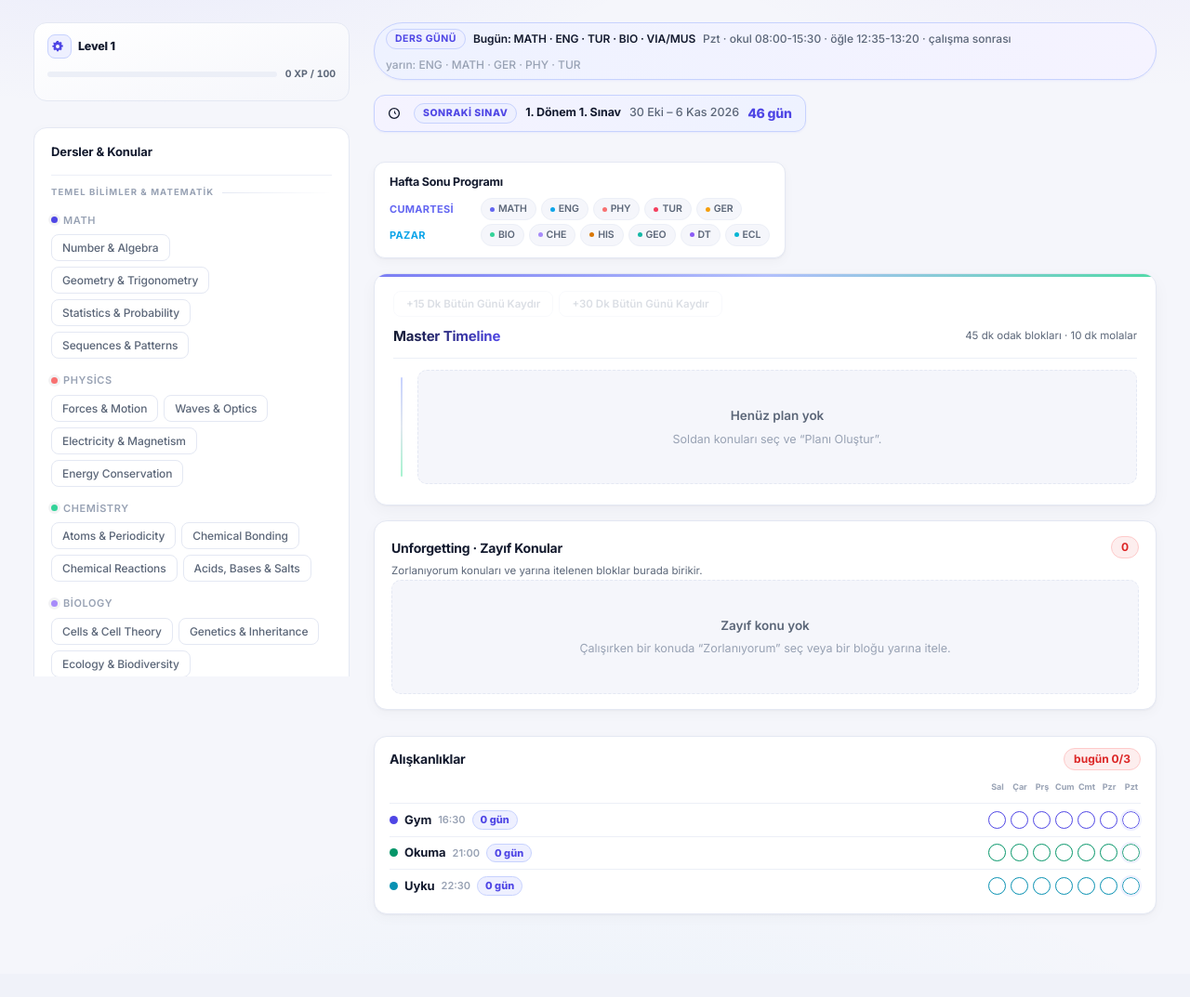
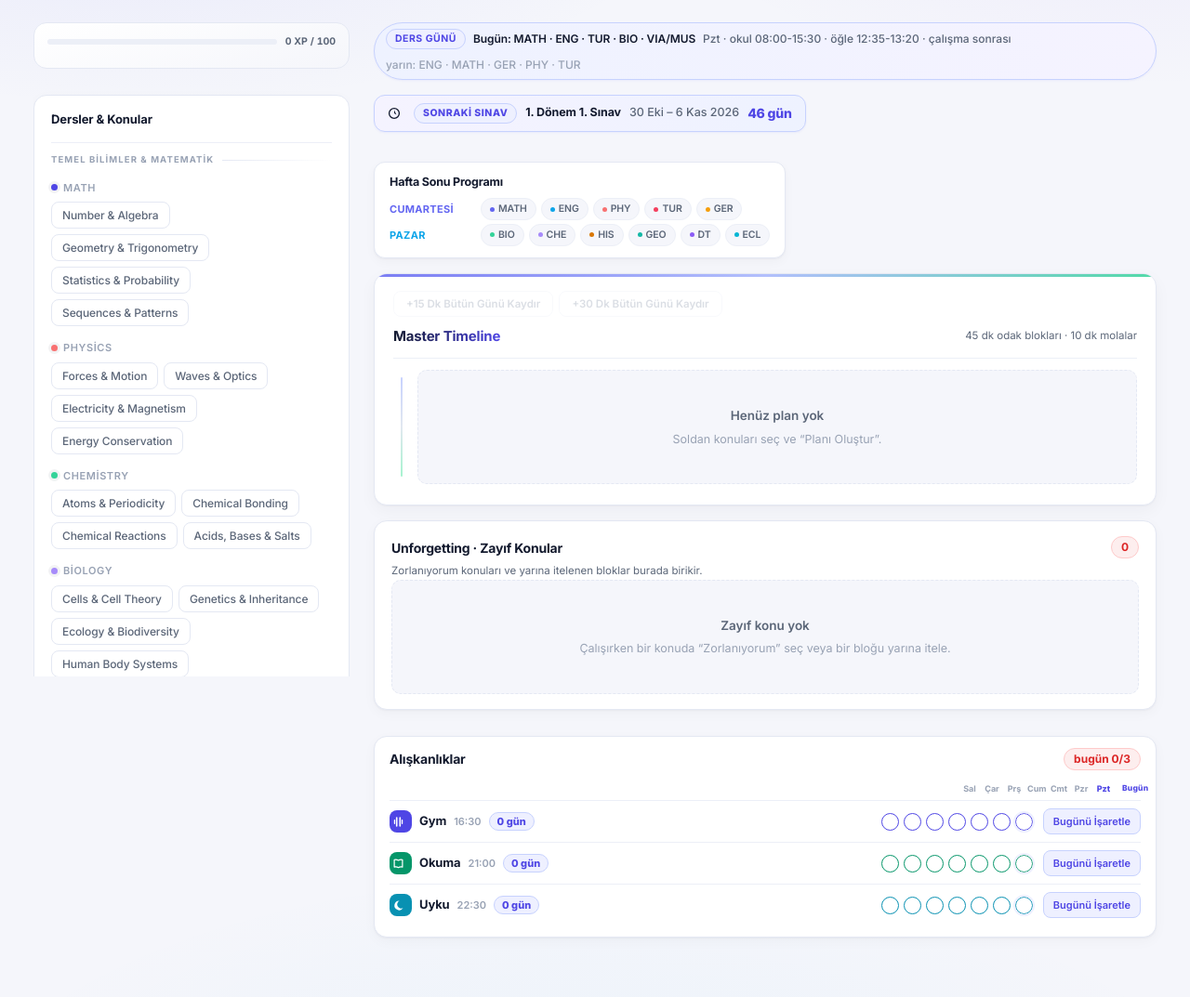
Before and after one commit to OzNova/Oztudy, a Flask app: page / in a window 1280 px wide. Shown: the part 56-1129 px from the top of the page at 93% size. Before the commit the page ends 1039 px from the top, so only its background shows below. Run offline with Flask 3, Linux system fonts and the light colour scheme; data that the repository does not hold is empty.

Commit message:
feat: drop Level/modules from game card; habit icons + Bugün toggle button + reminders at habit times

```diff
--- a/Planner/app.py
+++ b/Planner/app.py
@@ -61,18 +61,37 @@ def _next_exam(weeks, today=None):
     return best
 
 HABIT_DEFAULTS = [
-    {"id": "gym", "label": "Gym", "time": "16:30", "color": "#4F46E5"},
-    {"id": "okuma", "label": "Okuma", "time": "21:00", "color": "#059669"},
-    {"id": "uyku", "label": "Uyku", "time": "22:30", "color": "#0891B2"},
+    {"id": "gym", "label": "Gym", "time": "16:30", "color": "#4F46E5", "icon": "gym"},
+    {"id": "okuma", "label": "Okuma", "time": "21:00", "color": "#059669", "icon": "book"},
+    {"id": "uyku", "label": "Uyku", "time": "22:30", "color": "#0891B2", "icon": "moon"},
 ]
 HABIT_COLORS = ["#4F46E5", "#059669", "#D97706", "#DB2777", "#0891B2", "#7C3AED"]
+
+
+def _habit_icon(label):
+    low = str(label or "").lower()
+    if any(k in low for k in ("gym", "spor", "antrenman", "egzersiz", "fitness")):
+        return "gym"
+    if any(k in low for k in ("uyku", "uyu", "sleep")):
+        return "moon"
+    if any(k in low for k in ("oku", "okuma", "kitap", "read")):
+        return "book"
+    return "flag"
 
 
 def _habits_for(doc):
     habits = doc.get("habits")
     if not isinstance(habits, list) or not habits:
         return [dict(h) for h in HABIT_DEFAULTS]
-    return habits
+    out = []
+    for h in habits:
+        item = dict(h)
+        if not item.get("icon"):
+            item["icon"] = _habit_icon(item.get("label"))
+        if not item.get("color"):
+            item["color"] = HABIT_COLORS[len(out) % len(HABIT_COLORS)]
+        out.append(item)
+    return out
 
 
 def _habit_track(doc):
@@ -997,7 +1016,8 @@ def save_habits():
                 hid = "h%d" % (len(habits) + 100 + i)
             seen.add(hid)
             color = old["color"] if old else HABIT_COLORS[len(habits) % len(HABIT_COLORS)]
-            habits.append({"id": hid, "label": label, "time": time_s or "", "color": color})
+            icon = old["icon"] if (old and old.get("icon")) else _habit_icon(label)
+            habits.append({"id": hid, "label": label, "time": time_s or "", "color": color, "icon": icon})
         existing_ids = {h["id"] for h in habits}
         track = _habit_track(doc)
         track = {date_key: [hid for hid in ids if hid in existing_ids] for date_key, ids in track.items()}
--- a/Planner/templates/index.html
+++ b/Planner/templates/index.html
@@ -151,18 +151,8 @@ body{background-color:var(--bg);color:var(--text);font-family:var(--font);font-s
 /* ============ Game card (progress + streak + badges) ============ */
 .game-card{margin-bottom:14px;background:linear-gradient(165deg,var(--surface),var(--bg));
   border:1px solid var(--border);border-radius:14px;padding:12px 14px;}
-.gc-top{display:flex;align-items:center;justify-content:space-between;gap:8px;margin-bottom:9px}
-.gc-top .gc-base{display:flex;align-items:center;gap:7px;min-width:0}
-.gc-icon{width:26px;height:26px;border-radius:8px;background:var(--primary-soft);border:1px solid var(--primary-line);
-  display:flex;align-items:center;justify-content:center;color:var(--primary);flex:none}
-.gc-icon .ic{width:14px;height:14px}
-.gc-base.damaged .gc-icon{opacity:.45;filter:grayscale(.7)}
-.gc-label{font-weight:800;font-size:12.5px;color:var(--text);letter-spacing:-0.2px;white-space:nowrap}
-.gc-modules{display:flex;gap:3px}
-.gc-mod{width:7px;height:7px;border-radius:2px;background:var(--primary);opacity:.85}
-.gc-mod.dmg{background:var(--border);opacity:.4}
-.gc-streak{flex:none;font-size:10.5px;font-weight:800;color:var(--primary);padding:3px 9px;
-  background:var(--primary-soft);border:1px solid var(--primary-line);border-radius:999px;white-space:nowrap}
+.gc-streak{display:inline-block;margin-bottom:8px;font-size:11px;font-weight:800;color:var(--primary);
+  padding:3px 10px;background:var(--primary-soft);border:1px solid var(--primary-line);border-radius:999px;white-space:nowrap}
 .gc-xp{display:flex;align-items:center;gap:9px;margin-bottom:8px}
 .gc-bar{flex:1;height:6px;border-radius:999px;background:var(--border-soft);overflow:hidden;min-width:60px}
 .gc-fill{height:100%;border-radius:999px;background:linear-gradient(90deg,#6366F1,#34D399);
@@ -488,21 +478,28 @@ body{background-color:var(--bg);color:var(--text);font-family:var(--font);font-s
 
 .habits-card{padding:12px 16px;margin-top:12px}
 .habits-list{margin-top:2px}
-.habit-row{display:flex;align-items:center;gap:10px;padding:7px 0;border-top:1px solid var(--border-soft,var(--border))}
+.habit-row{display:flex;align-items:center;gap:12px;padding:8px 0;border-top:1px solid var(--border-soft,var(--border))}
 .habit-row:first-child{border-top:0}
-.hmeta{display:flex;align-items:center;gap:7px;min-width:0;flex-shrink:1}
-.hdot{width:9px;height:9px;border-radius:50%;flex:none}
+.habit-row.head{padding-bottom:3px}
+.hmeta{display:flex;align-items:center;gap:8px;min-width:0;flex-shrink:1}
+.hico{width:24px;height:24px;border-radius:8px;flex:none;display:flex;align-items:center;justify-content:center;color:#fff}
+.hico .ic{width:13px;height:13px}
 .hname{font-size:13px;font-weight:700;color:var(--text);letter-spacing:-0.1px;white-space:nowrap;overflow:hidden;text-overflow:ellipsis}
 .httime{font-size:11px;color:var(--faint);font-weight:600;white-space:nowrap}
 .hstreak{font-size:11px;font-weight:800;color:var(--primary);padding:1px 8px;background:var(--primary-soft);border:1px solid var(--primary-line);border-radius:999px;flex:none;white-space:nowrap}
-.hgrid{margin-left:auto;display:grid;grid-template-columns:repeat(7,20px);gap:4px;flex:none}
-.hk{width:20px;height:14px;font-size:9px;text-align:center;color:var(--faint);font-weight:700;line-height:14px}
-.hc{width:19px;height:19px;border-radius:50%;border:1px solid var(--border);background:transparent;padding:0;cursor:default;transition:all .12s ease}
-.hc.today{border-color:var(--faint)}
-.hc.today.clickable{outline:2px solid var(--primary-soft);cursor:pointer}
-.hc.today.clickable:hover{border-color:var(--primary-line);outline-color:var(--primary-line)}
+.hright{margin-left:auto;display:flex;align-items:center;gap:10px;flex:none}
+.hgrid{display:grid;grid-template-columns:repeat(7,20px);gap:4px}
+.hk{width:20px;height:13px;font-size:9px;text-align:center;color:var(--faint);font-weight:700;line-height:13px}
+.hk.today{color:var(--primary);font-weight:800}
+.hb{width:20px;font-size:8.5px;text-align:center;color:var(--primary);font-weight:800;letter-spacing:.2px}
+.hc{width:19px;height:19px;border-radius:50%;border:1px solid var(--border);background:transparent;display:block;transition:all .12s ease}
+.hc.today{outline:2px solid var(--primary-soft)}
 .hc.on{background:var(--primary);border-color:var(--primary)}
 .hc.today.on{outline-color:var(--primary-soft)}
+.htoday{font:600 11px var(--font);color:var(--primary);background:var(--primary-soft);border:1px solid var(--primary-line);
+  border-radius:8px;padding:6px 10px;cursor:pointer;white-space:nowrap;transition:all .12s ease;min-width:64px}
+.htoday:hover{border-color:var(--primary)}
+.htoday.on{color:var(--success);background:var(--success-soft);border-color:var(--success-line);cursor:default}
 :root[data-theme="dark"] .hc{background:transparent}
 :root[data-theme="dark"] .hc.on{background:var(--primary);border-color:var(--primary)}
 
@@ -661,6 +658,23 @@ body{background-color:var(--bg);color:var(--text);font-family:var(--font);font-s
       <circle cx="8" cy="8" r="6.2" fill="none" stroke="currentColor" stroke-width="1.5"/>
       <path fill="currentColor" d="M8 4v4l2.8 1.6"/>
     </symbol>
+    <symbol id="i-gym" viewBox="0 0 16 16">
+      <rect x="9.2" y="1.6" width="2" height="12.8" rx="1" fill="currentColor"/>
+      <rect x="4.8" y="1.6" width="2" height="12.8" rx="1" fill="currentColor"/>
+      <rect x="2.2" y="4.9" width="1.6" height="6.2" rx="0.8" fill="currentColor"/>
+      <rect x="12.2" y="4.9" width="1.6" height="6.2" rx="0.8" fill="currentColor"/>
+    </symbol>
+    <symbol id="i-moon" viewBox="0 0 16 16">
+      <path fill="currentColor" d="M9.4 1.8a6.2 6.2 0 1 0 4.8 9.6 5 5 0 0 1-4.8-9.6z"/>
+    </symbol>
+    <symbol id="i-book" viewBox="0 0 16 16">
+      <path fill="none" stroke="currentColor" stroke-width="1.5" stroke-linejoin="round" d="M8 3.6C6.6 2.7 4.6 2.5 2.6 2.8v9.6c2-.3 4-.1 5.4.8 1.4-.9 3.4-1.1 5.4-.8V2.8c-2-.3-4-.1-5.4.8z"/>
+      <path fill="currentColor" d="M8 3.6v9.6"/>
+    </symbol>
+    <symbol id="i-flag" viewBox="0 0 16 16">
+      <path fill="none" stroke="currentColor" stroke-width="1.6" stroke-linejoin="round" d="M3 14V2.5"/>
+      <path fill="currentColor" d="M3 3c2.4-1 4.4-.6 5.4 0 1.2.8 2.6.7 4.6-.3v5.6c-2 1-3.4 1.1-4.6.3-1-.6-3-1-5.4 0z"/>
+    </symbol>
   </defs>
 </svg>
 
@@ -701,14 +715,7 @@ body{background-color:var(--bg);color:var(--text);font-family:var(--font);font-s
 
       <!-- Game card -->
       <div class="game-card" id="game-card">
-        <div class="gc-top">
-          <div class="gc-base" id="gc-base">
-            <span class="gc-icon"><svg class="ic"><use href="#i-gear"/></svg></span>
-            <span class="gc-label" id="gc-level">Level 1</span>
-            <span class="gc-modules" id="gc-modules"></span>
-          </div>
-          <span class="gc-streak" id="gc-streak" hidden></span>
-        </div>
+        <div class="gc-streak" id="gc-streak" hidden></div>
         <div class="gc-xp">
           <div class="gc-bar"><div class="gc-fill" id="gc-fill"></div></div>
           <span class="gc-xp-num" id="gc-xp">0 XP</span>
@@ -1306,14 +1313,6 @@ body{background-color:var(--bg);color:var(--text);font-family:var(--font);font-s
     }).catch(function(){});
   }
   function renderGame(g){
-    var lv = $("gc-level"); if (lv) lv.textContent = "Level " + g.level;
-    var md = $("gc-modules");
-    if (md){
-      md.innerHTML = "";
-      for (var i = 0; i < g.base_modules; i++){
-        var m = document.createElement("span"); m.className = "gc-mod"; md.appendChild(m);
-      }
-    }
     var fl = $("gc-fill");
     if (fl) fl.style.width = Math.min(100, ((g.xp % (g.xp_next || 100)) / (g.xp_next || 100)) * 100).toFixed(1) + "%";
     var xn = $("gc-xp"); if (xn) xn.textContent = g.xp + " XP / " + g.xp_next;
@@ -1322,7 +1321,6 @@ body{background-color:var(--bg);color:var(--text);font-family:var(--font);font-s
       if (g.streak > 0){ gs.textContent = g.streak + " gün seri"; gs.hidden = false; }
       else gs.hidden = true;
     }
-    var bi = $("gc-base"); if (bi) bi.classList.toggle("damaged", g.base_health === "damaged");
     var bc = $("gc-badges");
     if (bc){
       var BADGE_TR = {
@@ -2755,6 +2753,11 @@ body{background-color:var(--bg);color:var(--text);font-family:var(--font);font-s
 
   var HABIT_DAY_NAMES = ["Pzr", "Pzt", "Sal", "Çar", "Prş", "Cum", "Cmt"];
   var habitState = null;
+  function habitIconHtml(h){
+    var ic = (h && h.icon) || "flag";
+    if (["gym", "moon", "book", "flag"].indexOf(ic) === -1) ic = "flag";
+    return '<svg class="ic"><use href="#i-' + ic + '"/></svg>';
+  }
   function renderHabits(data){
     var list = $("habits-list");
     if (!list) return;
@@ -2772,7 +2775,7 @@ body{background-color:var(--bg);color:var(--text);font-family:var(--font);font-s
       return;
     }
     var hrow = document.createElement("div");
-    hrow.className = "habit-row";
+    hrow.className = "habit-row head";
     var hmeta = document.createElement("div");
     hmeta.className = "hmeta";
     hmeta.style.visibility = "hidden";
@@ -2781,16 +2784,23 @@ body{background-color:var(--bg);color:var(--text);font-family:var(--font);font-s
     hsp.textContent = ".";
     hmeta.appendChild(hsp);
     hrow.appendChild(hmeta);
+    var hright = document.createElement("div");
+    hright.className = "hright";
     var hgrid = document.createElement("div");
     hgrid.className = "hgrid";
     days.forEach(function(ds){
       var dt = new Date(ds + "T12:00:00");
       var k = document.createElement("span");
-      k.className = "hk";
+      k.className = "hk" + (ds === today ? " today" : "");
       k.textContent = HABIT_DAY_NAMES[(dt.getDay() % 7)];
       hgrid.appendChild(k);
     });
-    hrow.appendChild(hgrid);
+    hright.appendChild(hgrid);
+    var hb = document.createElement("span");
+    hb.className = "hb";
+    hb.textContent = "Bugün";
+    hright.appendChild(hb);
+    hrow.appendChild(hright);
     list.appendChild(hrow);
 
     var doneToday = 0;
@@ -2799,13 +2809,14 @@ body{background-color:var(--bg);color:var(--text);font-family:var(--font);font-s
       row.className = "habit-row";
       var meta = document.createElement("div");
       meta.className = "hmeta";
-      var dot = document.createElement("span");
-      dot.className = "hdot";
-      dot.style.background = h.color || "var(--primary)";
+      var chip = document.createElement("span");
+      chip.className = "hico";
+      chip.style.background = h.color || "var(--primary)";
+      chip.innerHTML = habitIconHtml(h);
       var nm = document.createElement("span");
       nm.className = "hname";
       nm.textContent = h.label;
-      meta.appendChild(dot);
+      meta.appendChild(chip);
       meta.appendChild(nm);
       if (h.time){
         var tm = document.createElement("span");
@@ -2818,18 +2829,16 @@ body{background-color:var(--bg);color:var(--text);font-family:var(--font);font-s
       sp.textContent = (streaks[h.id] || 0) + " gün";
       meta.appendChild(sp);
       row.appendChild(meta);
+      var right = document.createElement("div");
+      right.className = "hright";
       var grid = document.createElement("div");
       grid.className = "hgrid";
+      var isTodayDone = false;
       days.forEach(function(ds){
         var on = track[ds] && track[ds].indexOf(h.id) !== -1;
-        var c = document.createElement("button");
-        c.type = "button";
+        if (ds === today && on) isTodayDone = true;
+        var c = document.createElement("span");
         c.className = "hc" + (on ? " on" : "") + (ds === today ? " today" : "");
-        if (ds === today){
-          c.classList.add("clickable");
-          c.title = "Bugünü işaretle";
-          c.addEventListener("click", function(){ toggleHabit(h.id, ds); });
-        }
         if (on){
           c.style.background = h.color || "var(--primary)";
           c.style.borderColor = h.color || "var(--primary)";
@@ -2837,11 +2846,24 @@ body{background-color:var(--bg);color:var(--text);font-family:var(--font);font-s
           c.style.background = "transparent";
           c.style.borderColor = h.color || "var(--border)";
         }
-        if (ds === today && on) doneToday++;
         grid.appendChild(c);
       });
-      row.appendChild(grid);
+      right.appendChild(grid);
+      var btn = document.createElement("button");
+      btn.type = "button";
+      if (isTodayDone){
+        btn.className = "htoday on";
+        btn.textContent = "Yapıldı";
+      } else {
+        btn.className = "htoday";
+        btn.textContent = "Bugünü İşaretle";
+      }
+      btn.title = "Bugün " + h.label + " yaptığını işaretle";
+      btn.addEventListener("click", function(){ toggleHabit(h.id, today); });
+      right.appendChild(btn);
+      row.appendChild(right);
       list.appendChild(row);
+      if (isTodayDone) doneToday++;
     });
     var sub = $("habits-sub");
     if (sub) sub.textContent = "bugün " + doneToday + "/" + habits.length;
@@ -2904,6 +2926,33 @@ body{background-color:var(--bg);color:var(--text);font-family:var(--font);font-s
       fillHabitsForm(d.habits);
     }).catch(function(){ setMsg("Bağlantı hatası.", "err"); });
   }
+
+  function notify(title, body){
+    if ("Notification" in window && Notification.permission === "granted"){
+      try { new Notification(title, { body: body, icon: "/static/icon-192.png" }); } catch(e){}
+    }
+  }
+  var habitNotified = {};
+  function habitReminderTick(){
+    if (!habitState || !(habitState.habits || []).length) return;
+    var now = new Date();
+    var nowMin = now.getHours() * 60 + now.getMinutes();
+    var today = localDayKey(now);
+    habitState.habits.forEach(function(h){
+      if (!h.time) return;
+      var m = h.time.match(/^(\d{2}):(\d{2})$/);
+      if (!m) return;
+      var t = parseInt(m[1], 10) * 60 + parseInt(m[2], 10);
+      var done = (habitState.track[today] || []).indexOf(h.id) !== -1;
+      var key = today + "|" + h.id;
+      if (done || habitNotified[key]) return;
+      if (nowMin >= t && nowMin <= t + 30){
+        habitNotified[key] = true;
+        notify("Alışkanlık Saati", h.label + " " + h.time + " — yaptıysan bugün sütununa işaretle.");
+      }
+    });
+  }
+  setInterval(habitReminderTick, 30000);
 
   function rebuildPlanWithSettings(){
     if (!lastTopics || !lastTopics.length){
```
